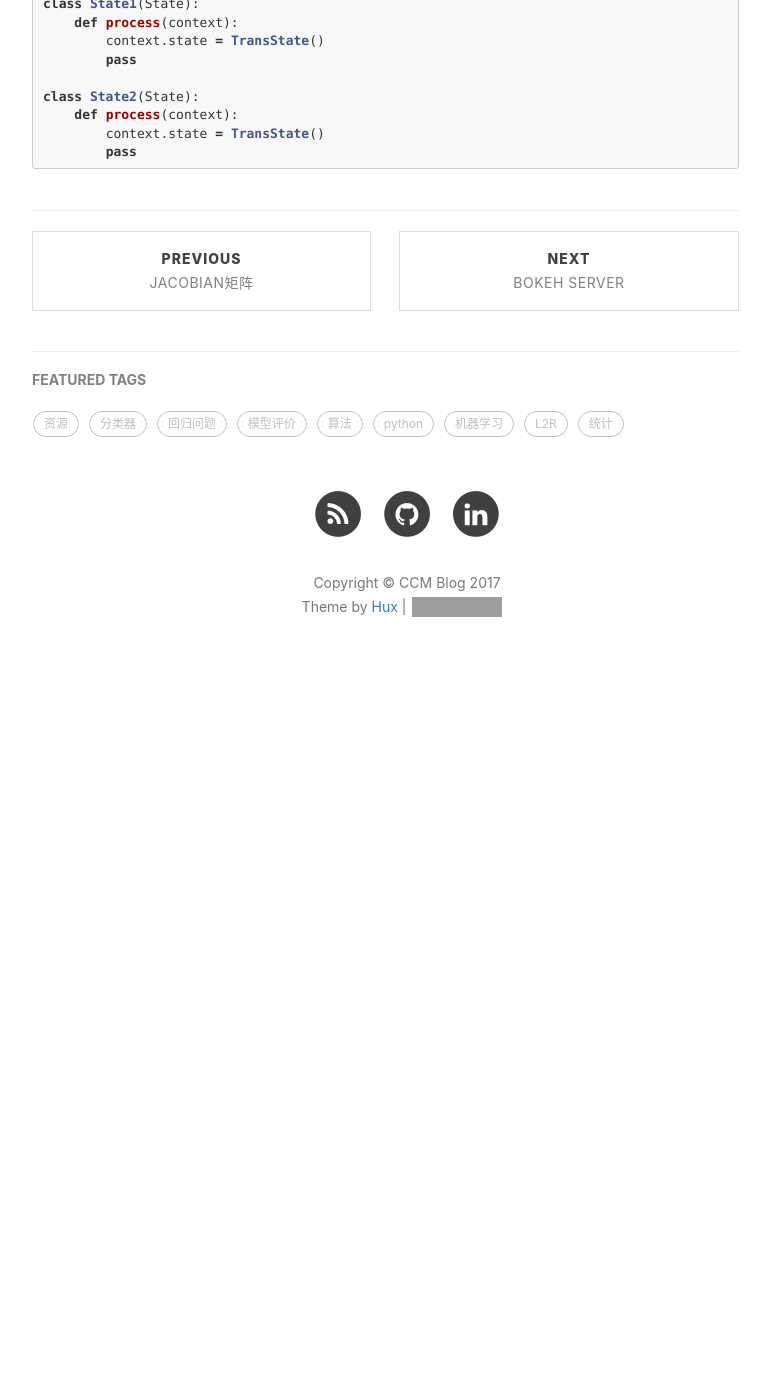
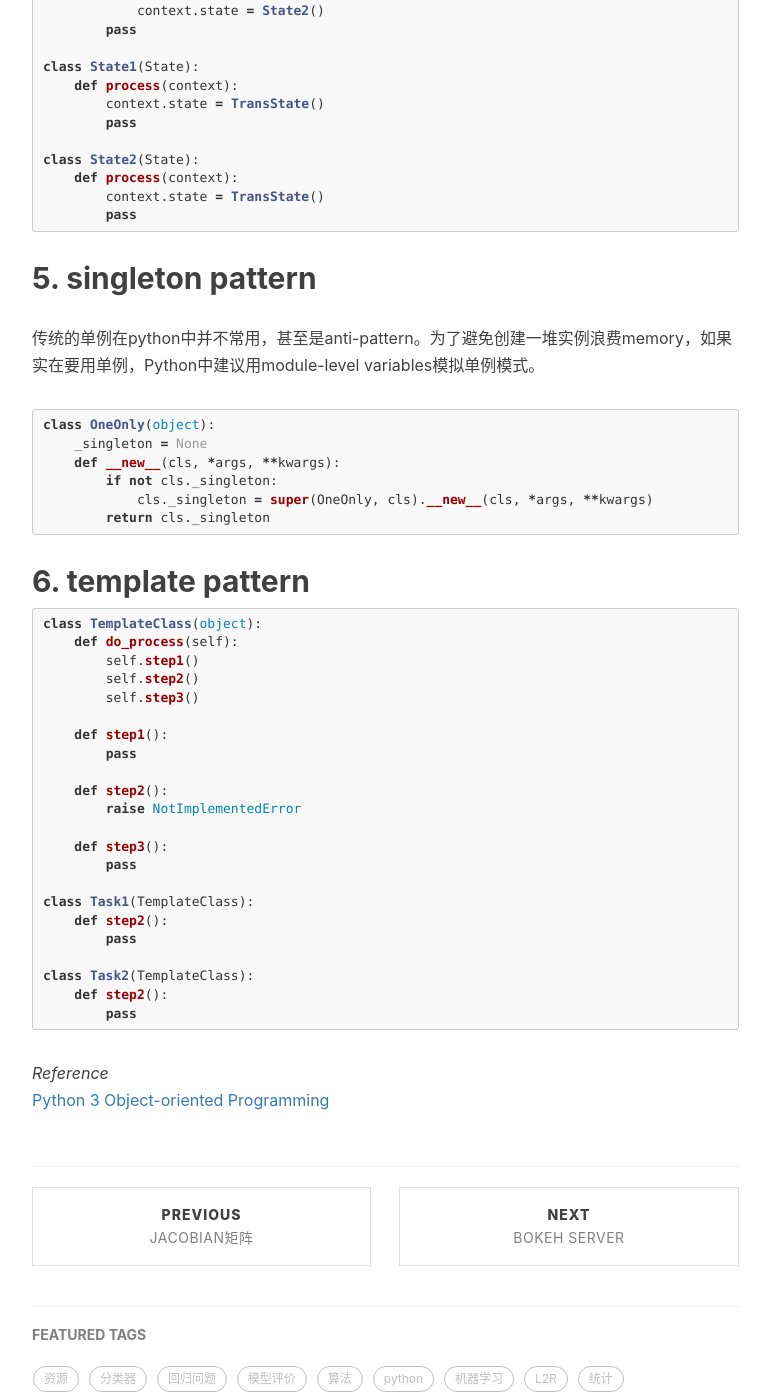
Before and after one commit to AlexandRLX/AlexandRLX.github.io, a Jekyll site: the page built from _posts/2014-10-11-pattern-design-in-python.md, in a window 1280 px wide and 1400 px high, scrolled down 2313 px. Shown: the whole window, without its empty margins (233-1003 px from the left). Built offline with Jekyll 4.4.1, drawn with Linux system fonts in a browser that asks for light colours; nearby versions of some CDN libraries; comment, search, counter and statistics services are not loaded; before the commit the page ends 3024 px from its top, so only the background shows below that; some of the changed text lies outside the part shown; grey boxes are pictures that could not be loaded.

Commit message:
Update: python pd.

````diff
--- a/_posts/2014-10-11-pattern-design-in-python.md
+++ b/_posts/2014-10-11-pattern-design-in-python.md
@@ -1,5 +1,5 @@
 ---
-title: Pattern Design in Python
+title: Python中的设计模式
 author: c cm
 layout: post
 permalink: /pattern_design_in_python/
@@ -7,6 +7,7 @@ categories: python
 tags: python
 description:
 ---
+## 0. iterator pattern
 
 ## 1. decorator pattern
 ```python
@@ -115,3 +116,44 @@ class State2(State):
         context.state = TransState()
         pass
 ```
+
+## 5. singleton pattern
+传统的单例在python中并不常用，甚至是anti-pattern。为了避免创建一堆实例浪费memory，如果实在要用单例，Python中建议用module-level variables模拟单例模式。
+
+```python
+class OneOnly(object):
+    _singleton = None
+    def __new__(cls, *args, **kwargs):
+        if not cls._singleton:
+            cls._singleton = super(OneOnly, cls).__new__(cls, *args, **kwargs)
+        return cls._singleton
+```
+
+## 6. template pattern
+```python
+class TemplateClass(object):
+    def do_process(self):
+        self.step1()
+        self.step2()
+        self.step3()
+
+    def step1():
+        pass
+
+    def step2():
+        raise NotImplementedError
+
+    def step3():
+        pass
+
+class Task1(TemplateClass):
+    def step2():
+        pass
+
+class Task2(TemplateClass):
+    def step2():
+        pass
+```
+
+*Reference*
+[Python 3 Object-oriented Programming](https://book.douban.com/subject/4823621/)
````
